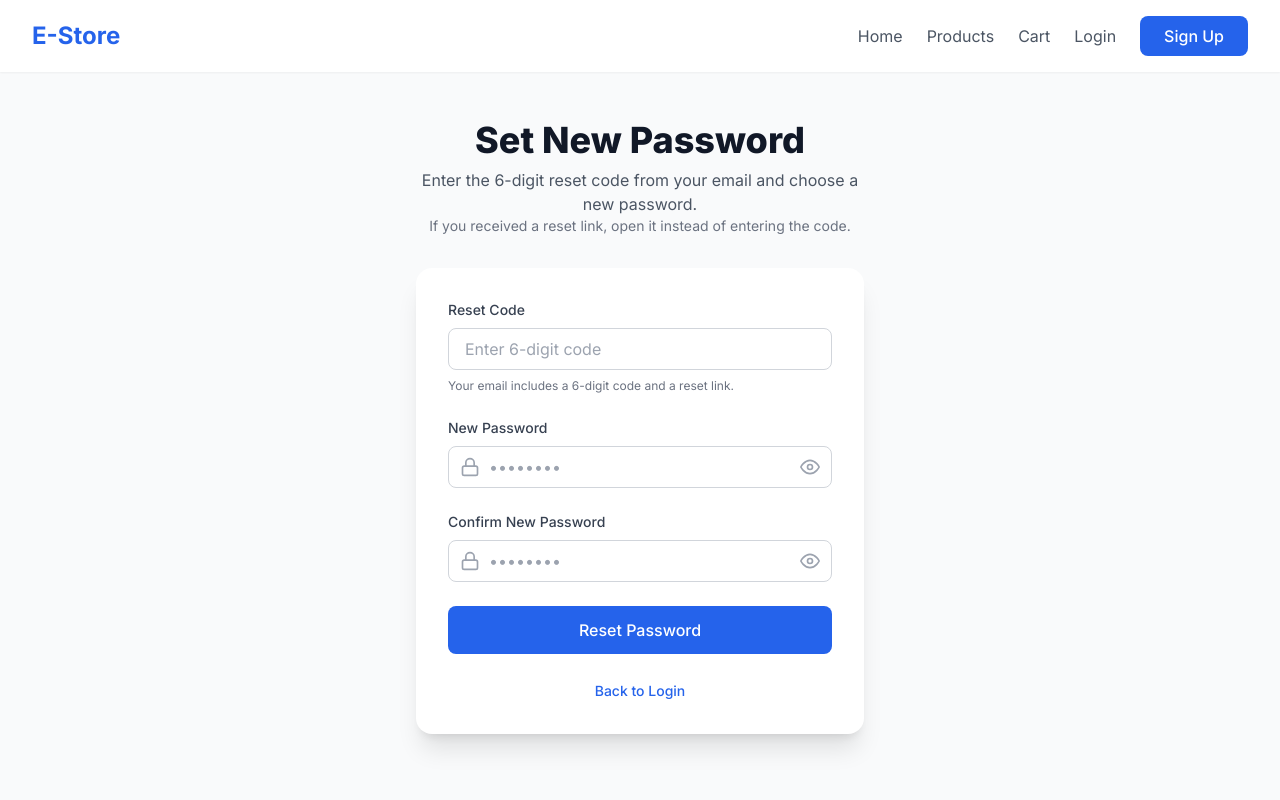
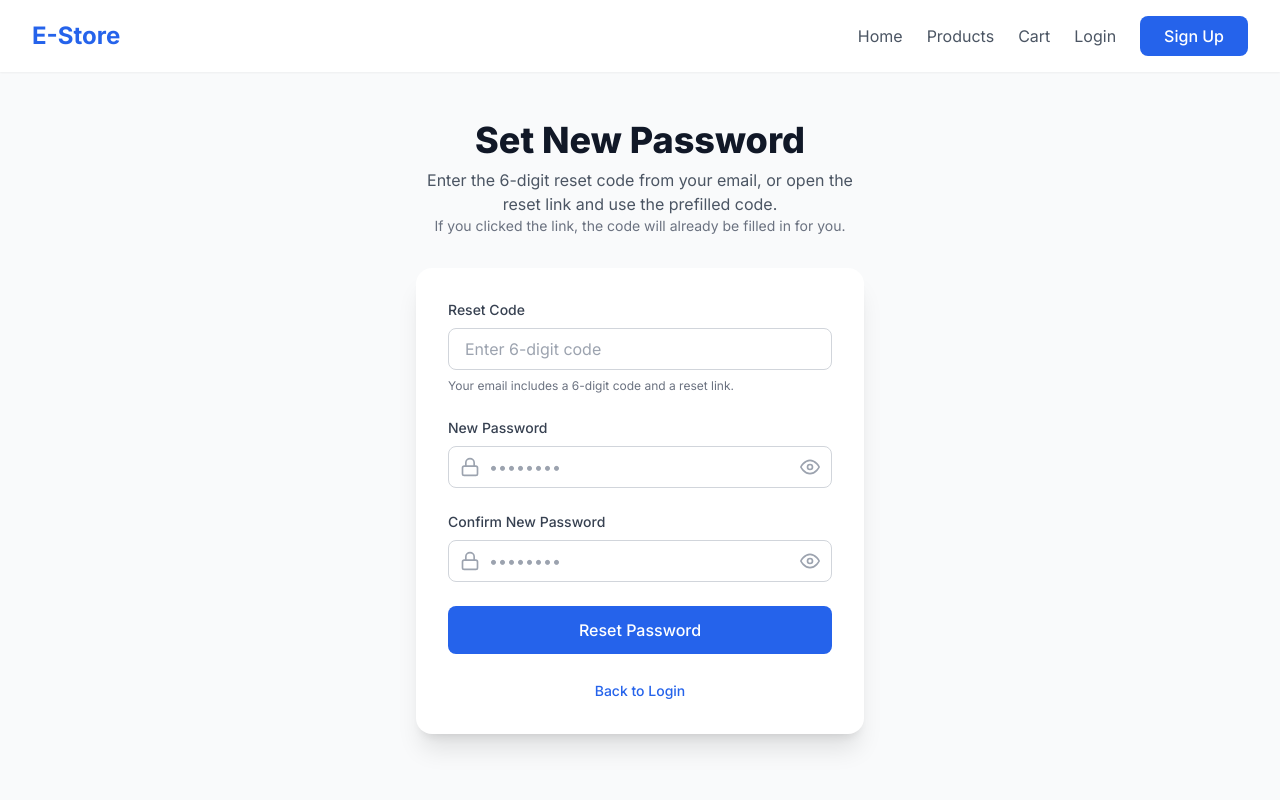
Before and after one commit to kalebWondimu/Ecomerse-Project, a React (Vite) app in the folder ecommerce-frontend/: page /reset-password in a window 1280 px wide. Shown: the top 800 px of the page. Built offline with nearby package versions, Linux system fonts and the light colour scheme; no server answers.

Commit message:
fix(auth): support OTP reset code input and preserve reset link route

```diff
--- a/ecommerce-frontend/src/pages/ResetPasswordPage.jsx
+++ b/ecommerce-frontend/src/pages/ResetPasswordPage.jsx
@@ -139,22 +139,17 @@ const ResetPasswordPage = () => {
             Set New Password
           </h2>
           <p className="text-gray-600">
-            {token
-              ? "Your reset link is ready. Enter your new password below."
-              : "Enter the 6-digit reset code from your email and choose a new password."}
+            Enter the 6-digit reset code from your email, or open the reset link
+            and use the prefilled code.
           </p>
-          {!token && (
           <p className="text-sm text-gray-500">
-              If you received a reset link, open it instead of entering the
-              code.
+            If you clicked the link, the code will already be filled in for you.
           </p>
-          )}
         </div>
 
         {/* Form */}
         <div className="bg-white rounded-2xl shadow-xl p-8">
           <form onSubmit={handleSubmit} className="space-y-6">
-            {!token && (
             <div>
               <label
                 htmlFor="resetCode"
@@ -171,14 +166,13 @@ const ResetPasswordPage = () => {
                 className="input-field"
                 placeholder="Enter 6-digit code"
                 maxLength={6}
-                  required={!token}
+                required
                 disabled={loading}
               />
               <p className="text-xs text-gray-500 mt-2">
                 Your email includes a 6-digit code and a reset link.
               </p>
             </div>
-            )}
 
             {/* New Password */}
             <div>
```
Lines whose indentation alone changed are shown as unchanged.
